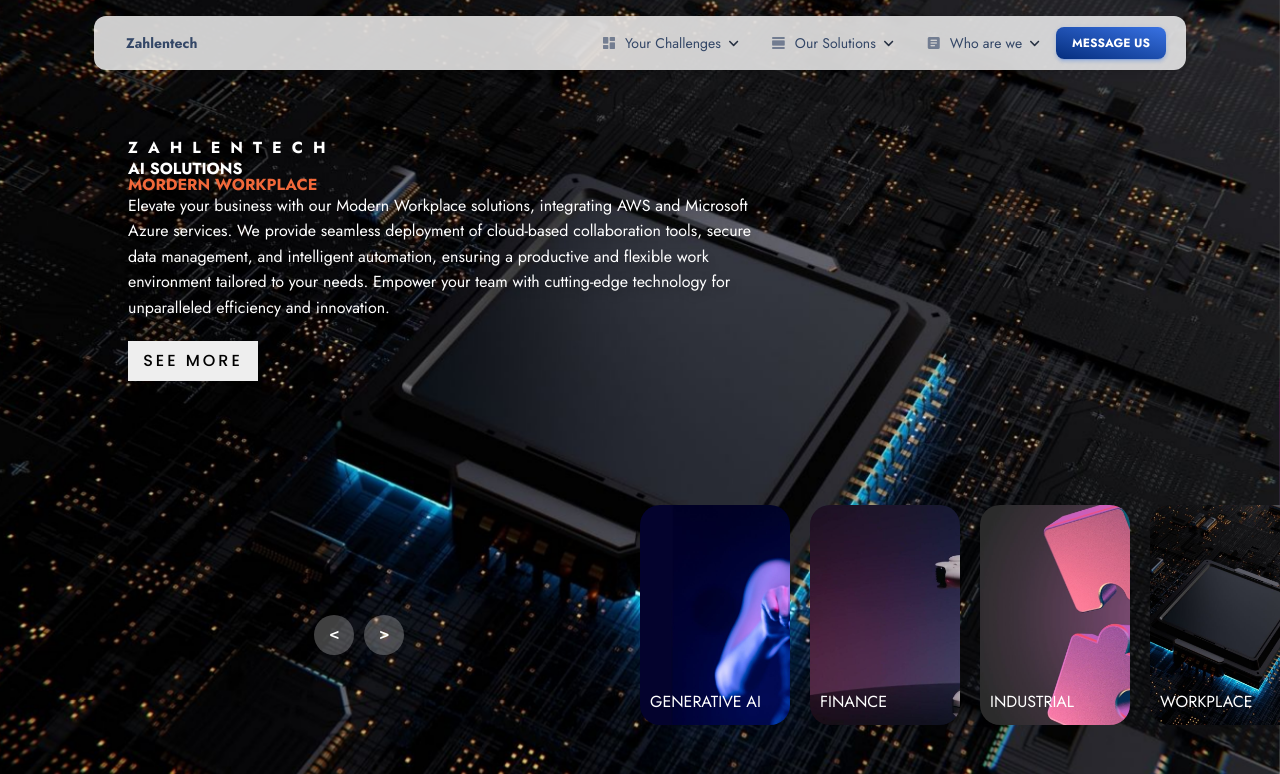
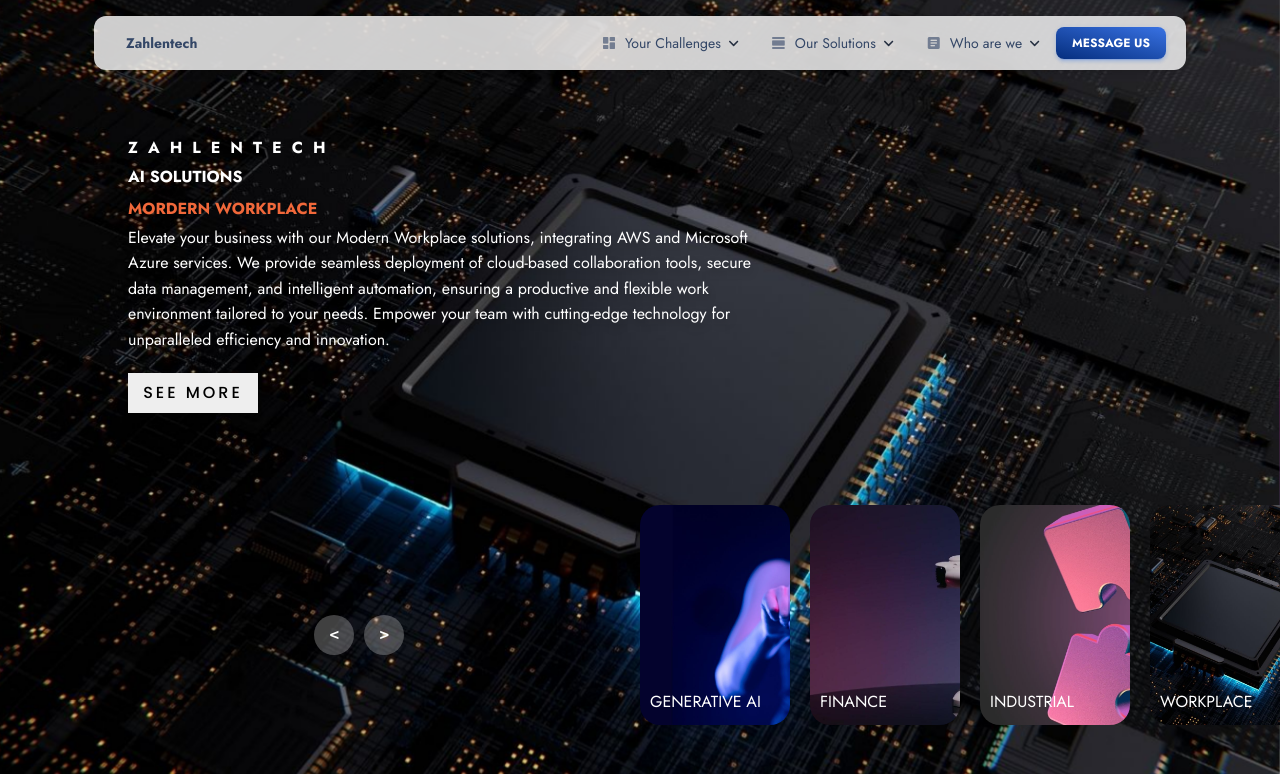
Before and after one commit to Anmepod44/website, a FastAPI app: page / in a window 1280 px wide. Shown: the top 774 px of the page. Run offline with FastAPI, Linux system fonts and the light colour scheme; some libraries are stand-ins or nearby versions.

Commit message:
changed-spacing:

```diff
--- a/static/assets/css/slider.css
+++ b/static/assets/css/slider.css
@@ -58,11 +58,15 @@ header a{
     font-weight: bold;
     letter-spacing: 10px;
 }
-.carousel .list .item .title,
+.carousel .list .item .title{
+    font-size: 1em;
+    font-weight: bold;
+    line-height: 2.0em;
+}
 .carousel .list .item .topic{
     font-size: 1em;
     font-weight: bold;
-    line-height: 1.0em;
+    line-height: 2.0em;
 }
 .carousel .list .item .topic{
     color: #f1683a;
```
